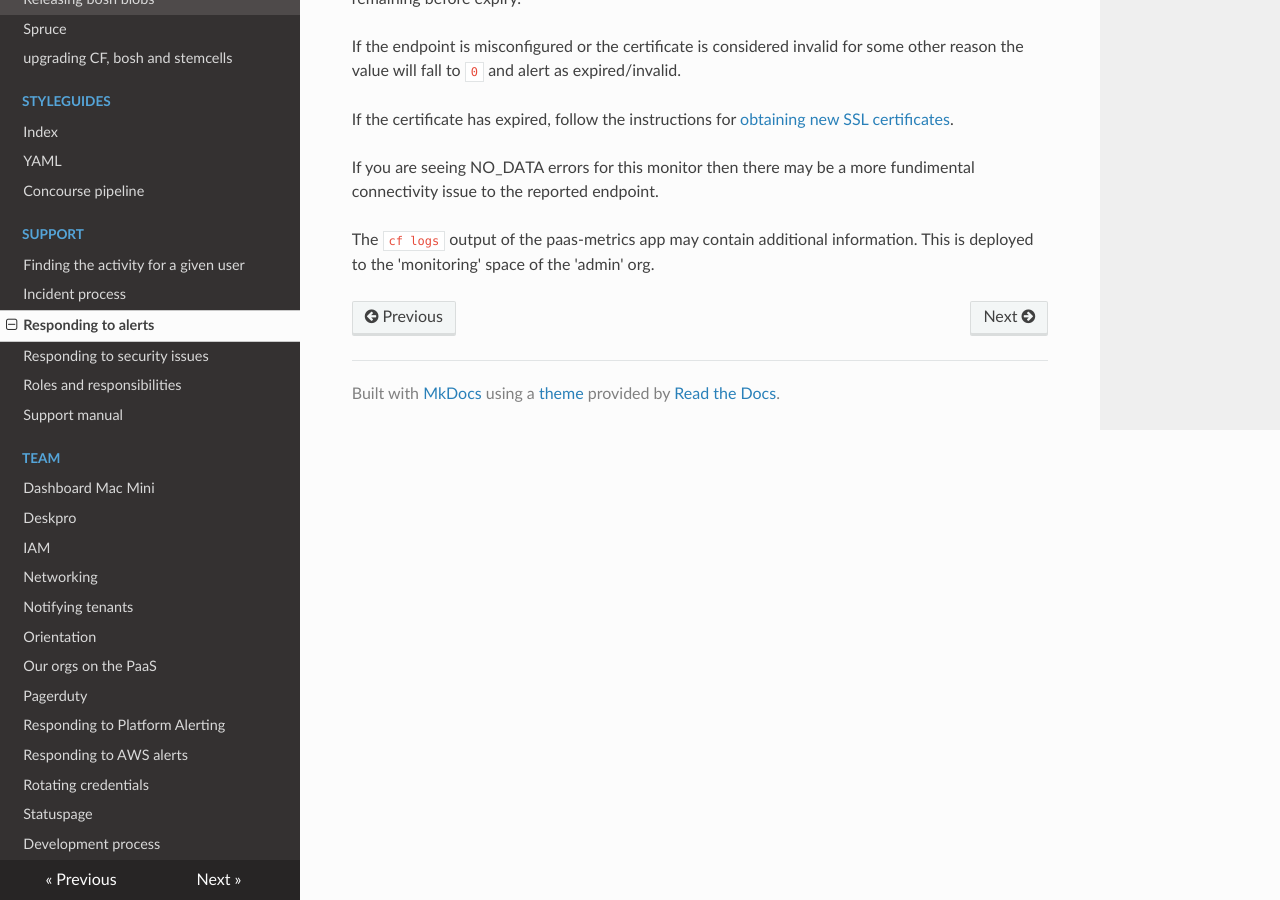
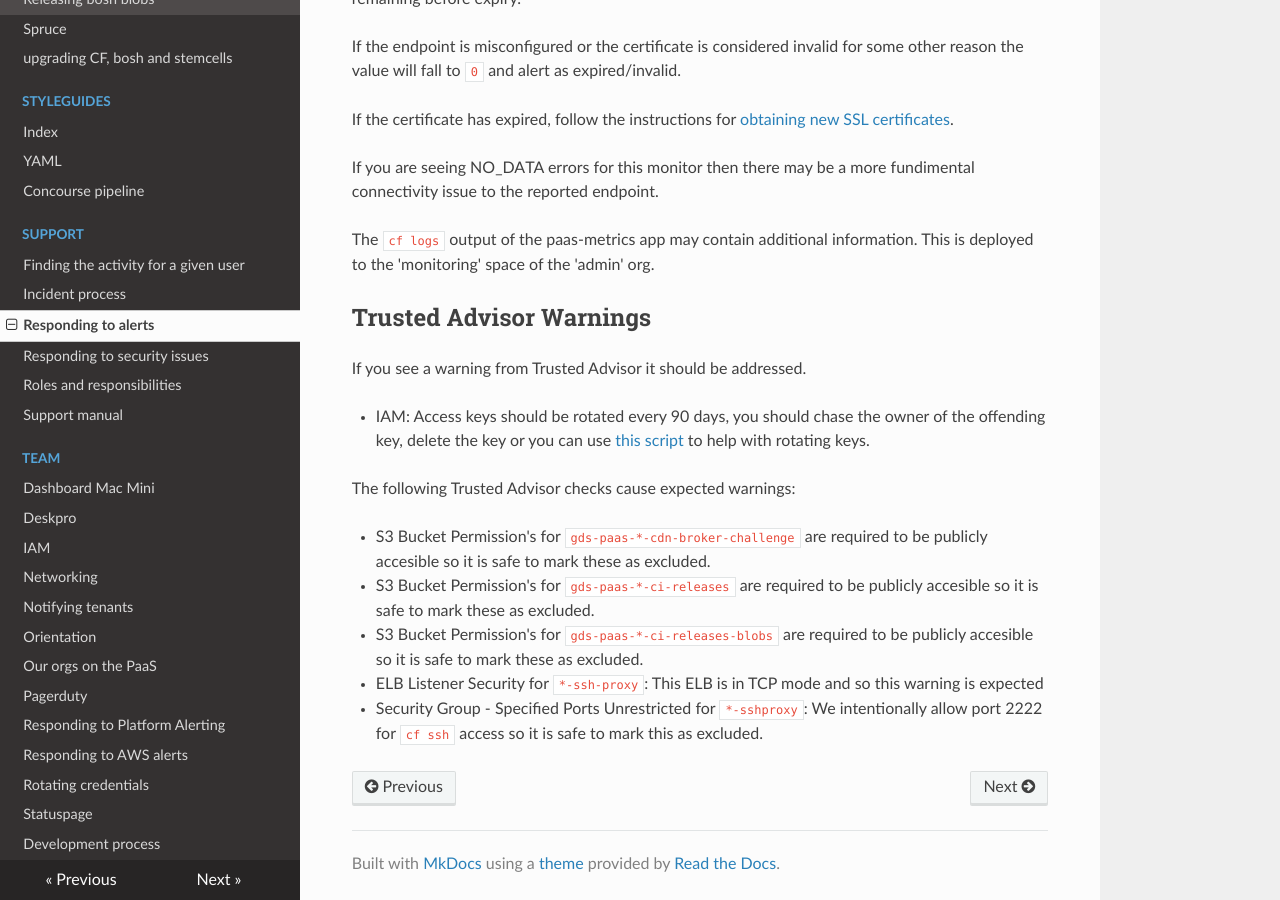
Before and after one commit to alphagov/paas-team-manual, an MkDocs documentation site: the page built from docs/support/responding_to_alerts.md, in a window 1280 px wide and 900 px high, scrolled down 3433 px. Built offline with MkDocs 1.6.1, drawn with Linux system fonts in a browser that asks for light colours; nearby versions of some CDN libraries.

Commit message:
Note expected/excluded Trusted Advisor warnings
We want to add infomation on what to do when we see various Trusted
Advisor warnings. We sldo intensionally manually exclude several Trusted
Advisor warnings and want to document why it's ok to expect/exclude
them.

```diff
--- a/docs/support/responding_to_alerts.md
+++ b/docs/support/responding_to_alerts.md
@@ -182,3 +182,19 @@ fundimental connectivity issue to the reported endpoint.
 
 The `cf logs` output of the paas-metrics app may contain additional
 information. This is deployed to the 'monitoring' space of the 'admin' org.
+
+## Trusted Advisor Warnings
+
+If you see a warning from Trusted Advisor it should be addressed.
+
+* IAM: Access keys should be rotated every 90 days, you should chase the owner
+  of the offending key, delete the key or you can use [this script](https://github.com/keymon/aws_key_management/blob/master/rotate_access_keys.sh)
+  to help with rotating keys.
+
+The following Trusted Advisor checks cause expected warnings:
+
+* S3 Bucket Permission's for `gds-paas-*-cdn-broker-challenge` are required to be publicly accesible so it is safe to mark these as excluded.
+* S3 Bucket Permission's for `gds-paas-*-ci-releases` are required to be publicly accesible so it is safe to mark these as excluded.
+* S3 Bucket Permission's for `gds-paas-*-ci-releases-blobs` are required to be publicly accesible so it is safe to mark these as excluded.
+* ELB Listener Security for `*-ssh-proxy`: This ELB is in TCP mode and so this warning is expected
+* Security Group - Specified Ports Unrestricted for `*-sshproxy`: We intentionally allow port 2222 for `cf ssh` access so it is safe to mark this as excluded.
```
